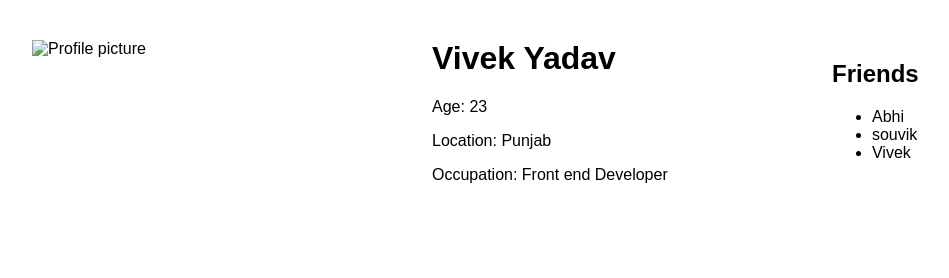
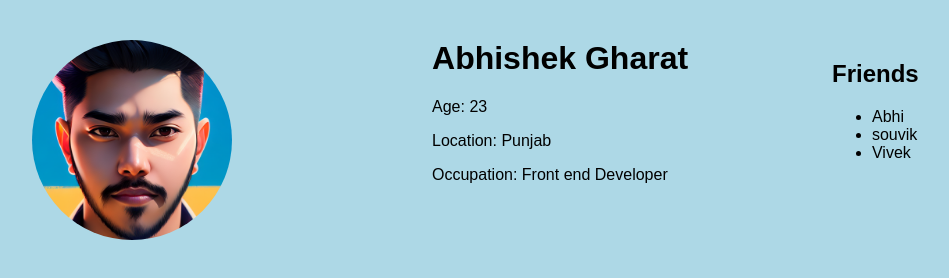
Before and after one commit to Abhishek-Gharat/practice-session, a plain HTML site: page index.html in a window 1280 px wide. Shown: the whole page, without its empty margins (28-977 px from the left). Drawn offline with Linux system fonts and the light colour scheme.

Commit message:
practice

```diff
--- a/index.html
+++ b/index.html
@@ -2,36 +2,16 @@
 <html>
 <head>
 <title>My Profile</title>
-<style> body { margin: 0; padding: 0;
-font-family: Arial, sans-serif;
-}
-
-.container { display: flex; flex-wrap: wrap; justify-content: center; align-items: stretch; max-width: 1200px;
-    margin: 0 auto; padding: 20px;
-}
-.col { flex-basis: 33.33%; padding: 20px;
-box-sizing: border-box;
-}
-.col-1 { order: 1;
-}
-.col-2 { order: 2;
-}
-.col-3 { order: 3;
-}
-.profile-pic { max-width: 100%; height: auto;
-}
-h1 { margin-top: 0;
-}
-</style>
+<link rel="stylesheet" href="style.css">
 </head>
 <body>
 <div class="container">
 <div class="col col-1">
-<img src="vivek.jpg" alt="Profile picture" class="profile-pic" style="height: 200px;"
+<img src="./port.png" alt="Profile picture" class="profile-pic" style="height: 200px;"
 width="200px"/>
 </div>
 <div class="col col-2">
-<h1>Vivek Yadav</h1>
+<h1>Abhishek Gharat</h1>
 <p>Age: 23</p>
 <p>Location: Punjab</p>
 <p>Occupation: Front end Developer</p>
@@ -46,7 +26,7 @@ width="200px"/>
 </div>
 </div>
 <script>
-    const name = "John Doe"; const age = 30; const location = "New York";
+    const name = "AbhishekS"; const age = 30; const location = "New York";
 const occupation = "Software Developer";
 
 document.querySelector("h1").textContent = name; document.querySelectorAll("p")[0].textContent = `Age: ${age}`; document.querySelectorAll("p")[1].textContent = `Location: ${location}`; document.querySelectorAll("p")[2].textContent = `Occupation: ${occupation}`;
--- /dev/null
+++ b/style.css
@@ -0,0 +1,26 @@
+body {
+    margin: 0; padding: 0;
+    font-family: Arial, sans-serif;
+     background-color: lightblue;
+    }
+
+    .container { display: flex; flex-wrap: wrap; justify-content: center; align-items: stretch; max-width: 1200px;
+        margin: 0 auto; padding: 20px;
+    }
+    .col { flex-basis: 33.33%; padding: 20px;
+    box-sizing: border-box;
+    }
+    .col-1 { order: 1;
+    }
+    .col-2 { order: 2;
+    }
+    .col-3 { order: 3;
+    }
+    .profile-pic {
+         max-width: 100%; height: auto;
+
+            border-radius: 50%;
+
+    }
+    h1 { margin-top: 0;
+    }
```
Also changed, not shown: port.png (added).
